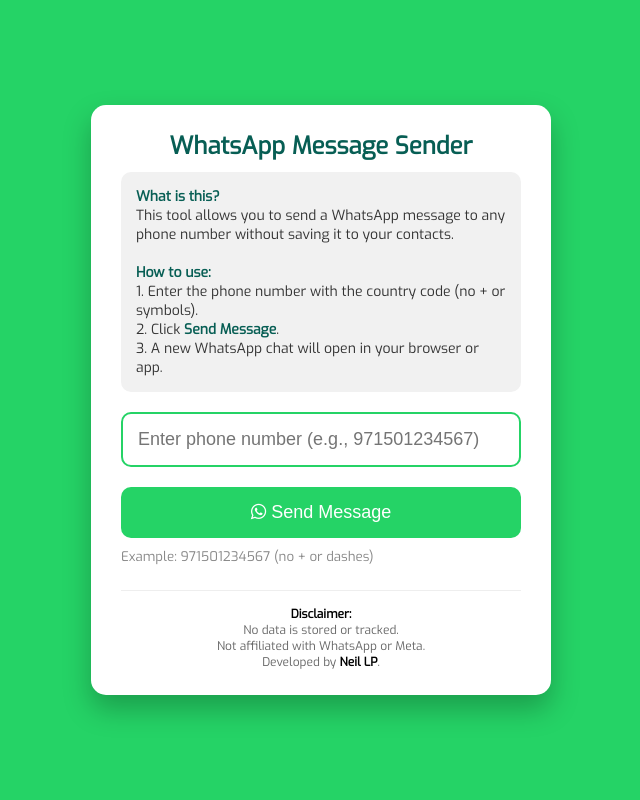
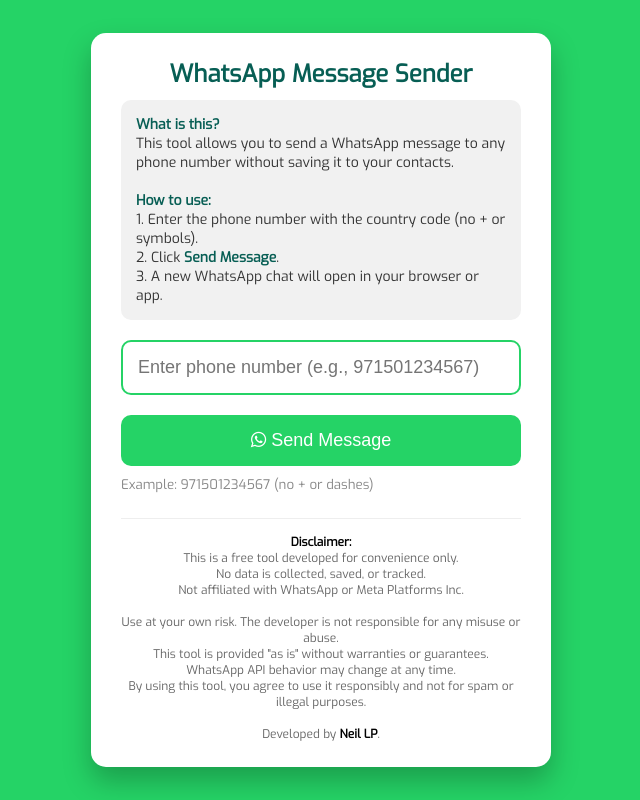
Before and after one commit to neilleopais/QuickWA, a plain HTML site: page index.html in a window 1280 px wide. Shown: the whole page, without its empty margins (319-959 px from the left). Drawn offline with Linux system fonts and the light colour scheme.

Commit message:
Update index.html
Updated disclaimers.

```diff
--- a/index.html
+++ b/index.html
@@ -126,13 +126,17 @@
         <small>Example: 971501234567 (no + or dashes)</small>
 
         <div class="disclaimer">
+  <strong>Disclaimer:</strong><br>
+  This is a free tool developed for convenience only.<br>
+  No data is collected, saved, or tracked.<br>
+  Not affiliated with WhatsApp or Meta Platforms Inc.<br><br>
+  Use at your own risk. The developer is not responsible for any misuse or abuse.<br>
+  This tool is provided "as is" without warranties or guarantees.<br>
+  WhatsApp API behavior may change at any time.<br>
+  By using this tool, you agree to use it responsibly and not for spam or illegal purposes.<br><br>
+  Developed by <strong>Neil LP</strong>.
+</div>
 
-
-            <strong>Disclaimer:</strong><br>
-            No data is stored or tracked.<br>
-            Not affiliated with WhatsApp or Meta.<br>
-            Developed by <strong>Neil LP</strong>.
-        </div>
     </div>
 
     <script>
```
